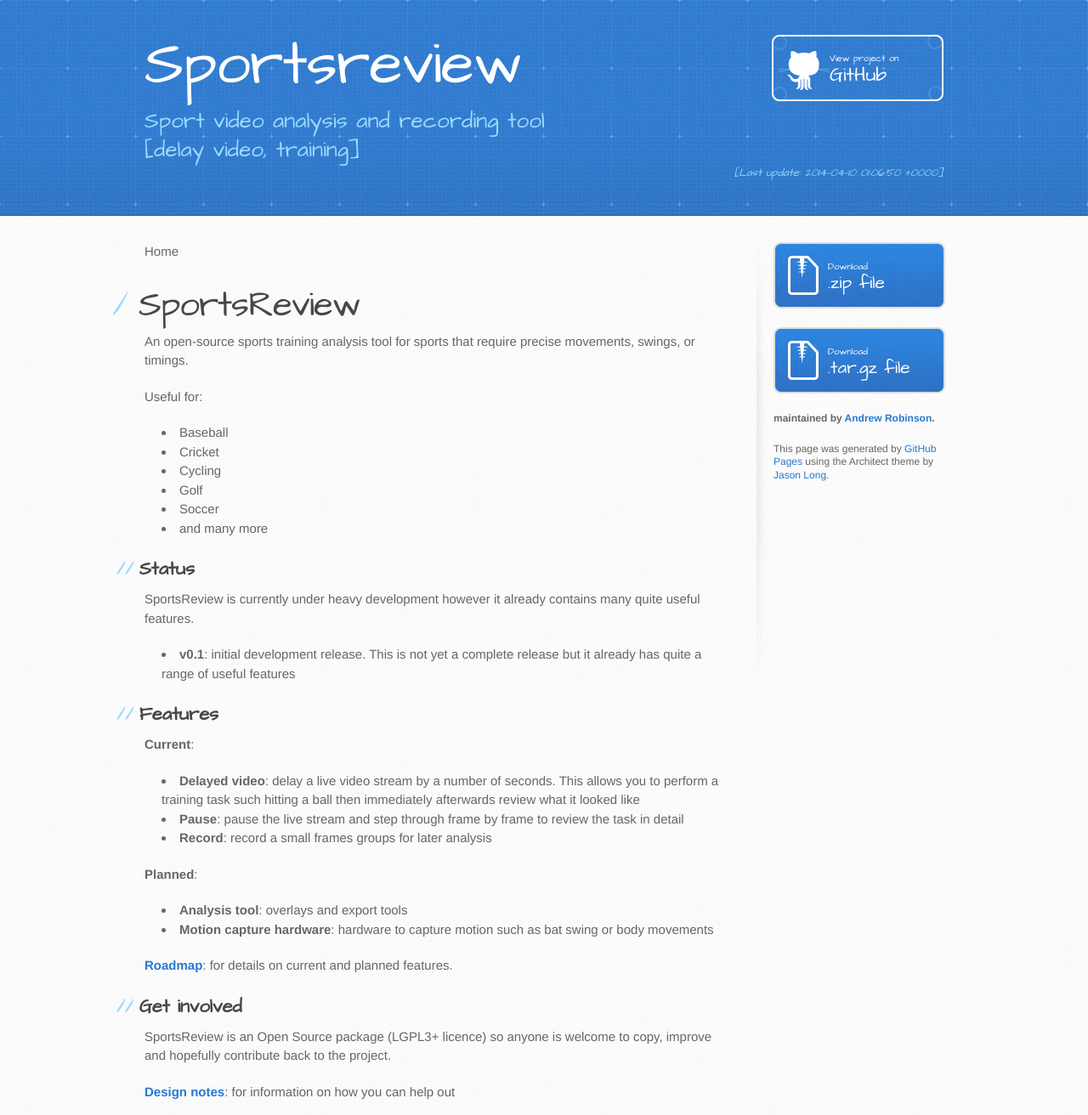
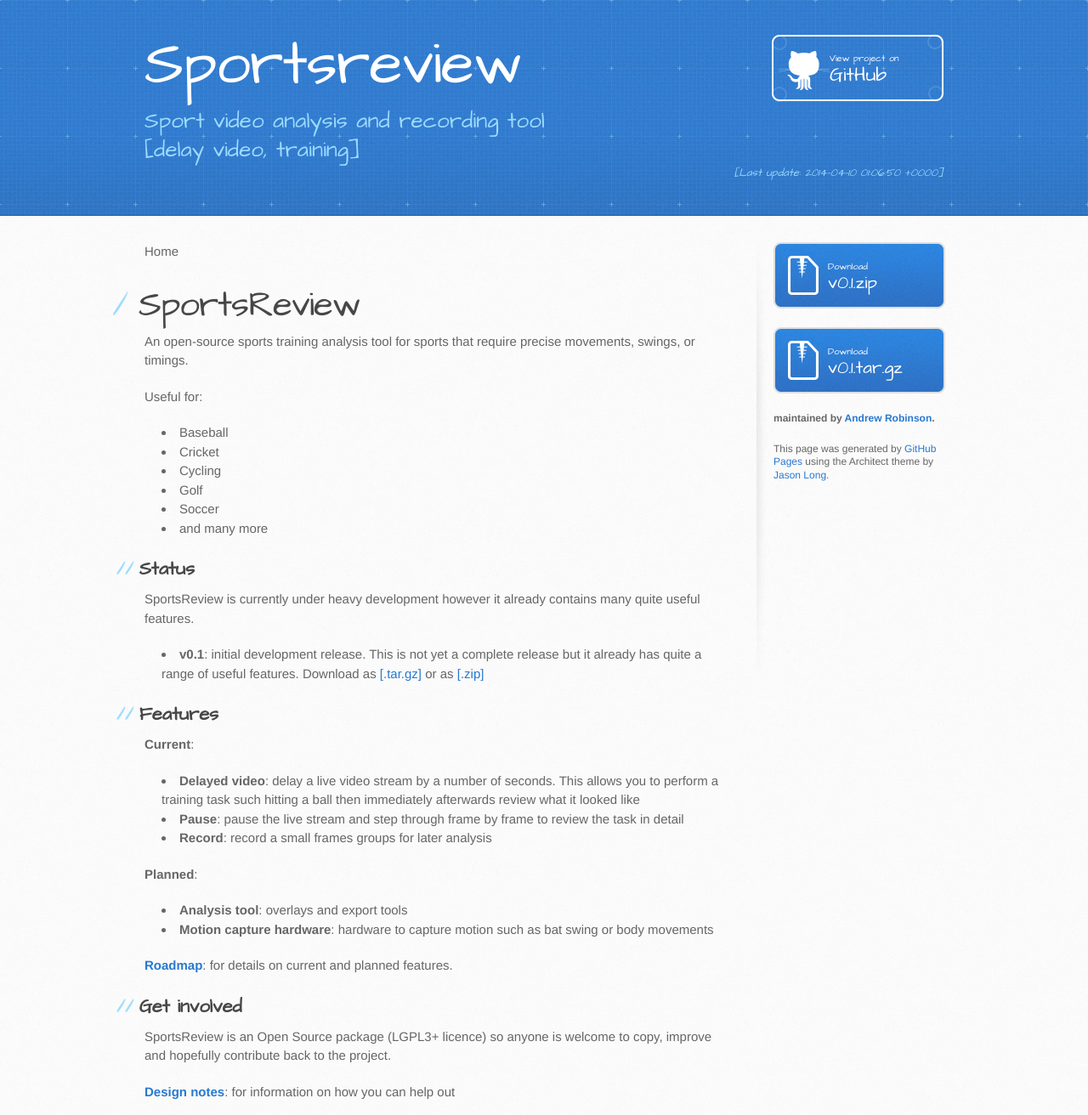
Before and after one commit to andrewjrobinson/SportsReview, a Jekyll site: the page built from index.md, in a window 1280 px wide, cut to the strip 0-1312 px from the top of the page. Shown: the whole strip at 85% size. Built offline with Jekyll 4.4.1, drawn with Linux system fonts in a browser that asks for light colours.

Commit message:
Updated download links to point to v0.1 tag download

```diff
--- a/_includes/side.html
+++ b/_includes/side.html
@@ -1,11 +1,11 @@
         <aside id="sidebar">
-          <a href="https://github.com/andrewjrobinson/SportsReview/zipball/master" class="button">
+          <a href="https://github.com/andrewjrobinson/SportsReview/archive/v0.1.zip" class="button">
             <small>Download</small>
-            .zip file
+            v0.1.zip
           </a>
-          <a href="https://github.com/andrewjrobinson/SportsReview/tarball/master" class="button">
+          <a href="https://github.com/andrewjrobinson/SportsReview/archive/v0.1.tar.gz" class="button">
             <small>Download</small>
-            .tar.gz file
+            v0.1.tar.gz
           </a>
 
           <p class="repo-owner"><a href="https://github.com/andrewjrobinson/SportsReview"></a> maintained by <a href="https://github.com/andrewjrobinson">Andrew Robinson</a>.</p>
--- a/index.md
+++ b/index.md
@@ -23,7 +23,8 @@ SportsReview is currently under heavy development however it already contains ma
 features.
 
 * **v0.1**: initial development release.  This is not yet a complete release but it already has quite a
-range of useful features
+range of useful features.  Download as [&#91;.tar.gz&#93;](https://github.com/andrewjrobinson/SportsReview/archive/v0.1.tar.gz)
+or as [&#91;.zip&#93;](https://github.com/andrewjrobinson/SportsReview/archive/v0.1.zip)
 
 ## Features
 **Current**:
```
